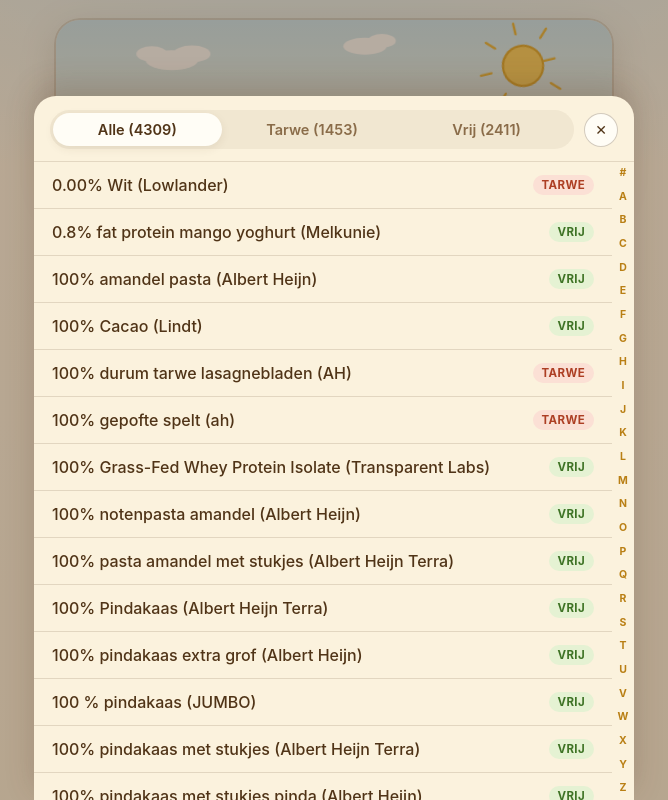
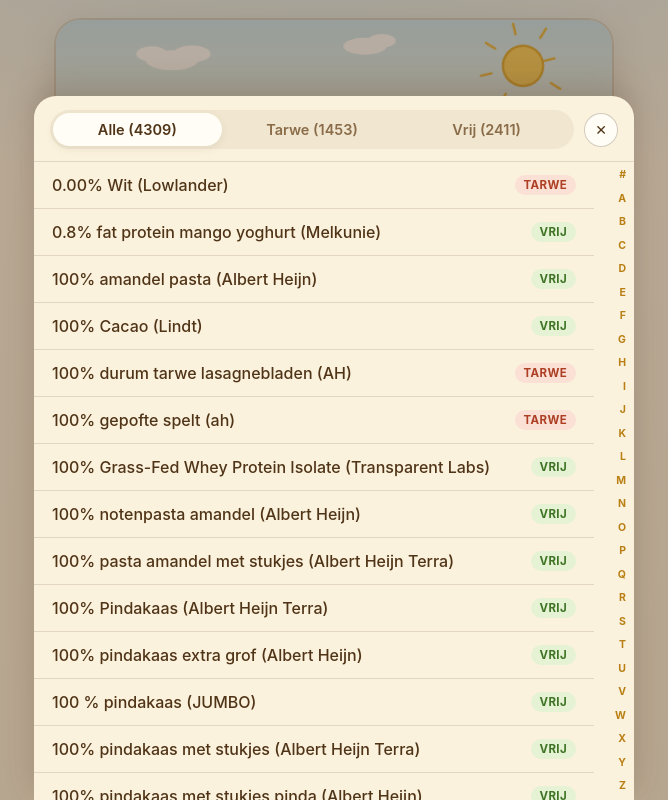
Before and after one commit to mattijsf/zitertarwein.nl, a React (Vite) app: page / in a window 1280 px wide. Both pictures are taken after a click on the button "Blader door alle producten". Shown: the top 800 px of the page, without its empty margins (306-974 px from the left). Built offline with nearby package versions, Linux system fonts and the light colour scheme.

Commit message:
fix: wider touch target for the A-Z scrubber
The bar was only 22px wide, so it only responded very close to the
edge. Hit area is now 40px; letters still hug the right edge
(align-items:flex-end) and grow leftward when active.

```diff
--- a/src/features/browse/BrowseSheet.css
+++ b/src/features/browse/BrowseSheet.css
@@ -85,17 +85,18 @@
   overflow-y: auto;
   -webkit-overflow-scrolling: touch;
   overscroll-behavior: contain;
-  padding-right: 22px;
+  padding-right: 40px;
 }
 .browse-index {
   position: absolute;
   right: 0;
   top: 6px;
   bottom: 6px;
-  width: 22px;
+  width: 40px; /* wide touch target */
+  padding-right: 4px;
   display: flex;
   flex-direction: column;
-  align-items: center;
+  align-items: flex-end; /* letters hug the edge, hit area stays wide */
   justify-content: space-between;
   font-size: 10.5px;
   font-weight: 700;
@@ -106,11 +107,12 @@
 }
 .browse-index span {
   line-height: 1;
-  padding: 0 4px;
+  padding: 2px 4px;
   pointer-events: none;
   transition:
     transform 0.1s,
     color 0.1s;
+  transform-origin: right center;
 }
 .browse-index span.active {
   color: var(--ink);
```
